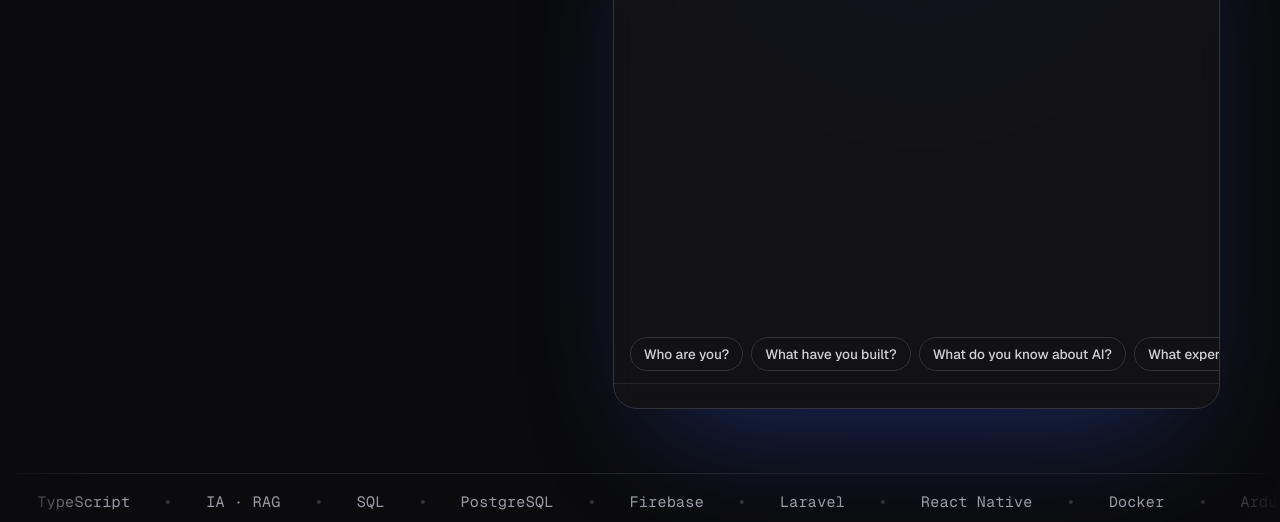
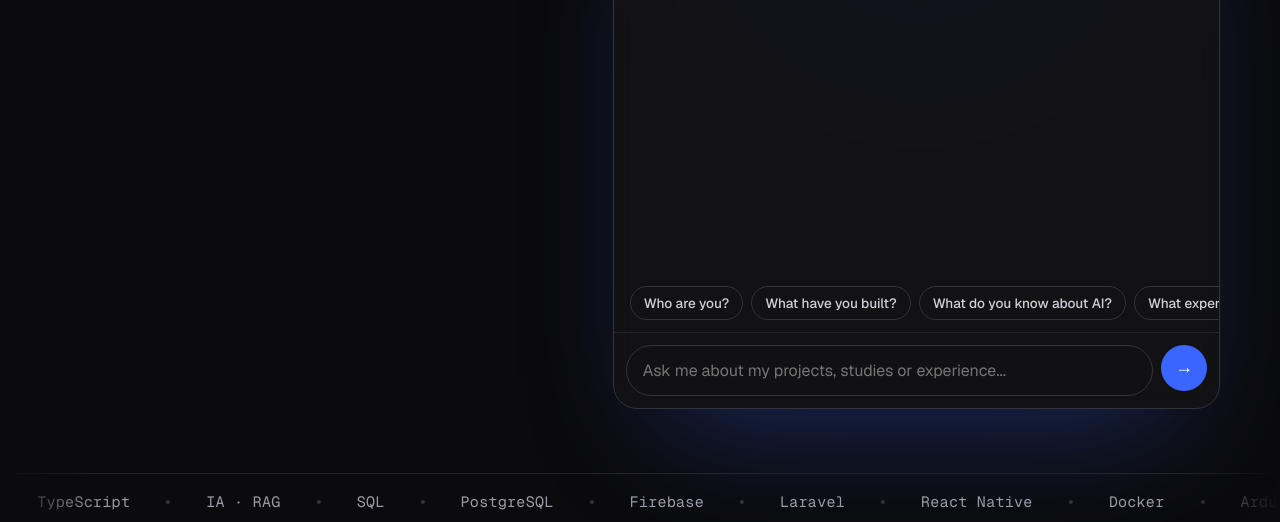
Before and after one commit to Yian2/portfoli-chatbot, a plain HTML site: page index.html in a window 1280 px wide. Shown: the part 278-800 px from the top of the page. Drawn offline with nearby package versions, Linux system fonts and the light colour scheme.

Commit message:
Add files via upload

```diff
--- a/index.html
+++ b/index.html
@@ -73,6 +73,9 @@
 <div class="chat-log" id="chat-log" aria-live="polite"><div class="msg bot"><span>Hola! Sóc la Neus. Bé, una versió amb IA de mi. Pregunta'm pels meus projectes, les tecnologies que faig servir o la meva experiència.</span></div></div>
 <div class="chips" id="chips"></div>
 <form class="chat-form" id="chat-form" autocomplete="off">
+<label for="chat-input" class="sr" data-i18n="chat.label">Escriu una pregunta</label>
+<input id="chat-input" name="q" maxlength="400" data-i18n-ph="chat.ph" placeholder="Pregunta'm sobre els meus projectes, estudis o experiència...">
+<button class="send" type="submit" aria-label="Enviar">→</button>
 </form>
 </div>
 </section>
```
